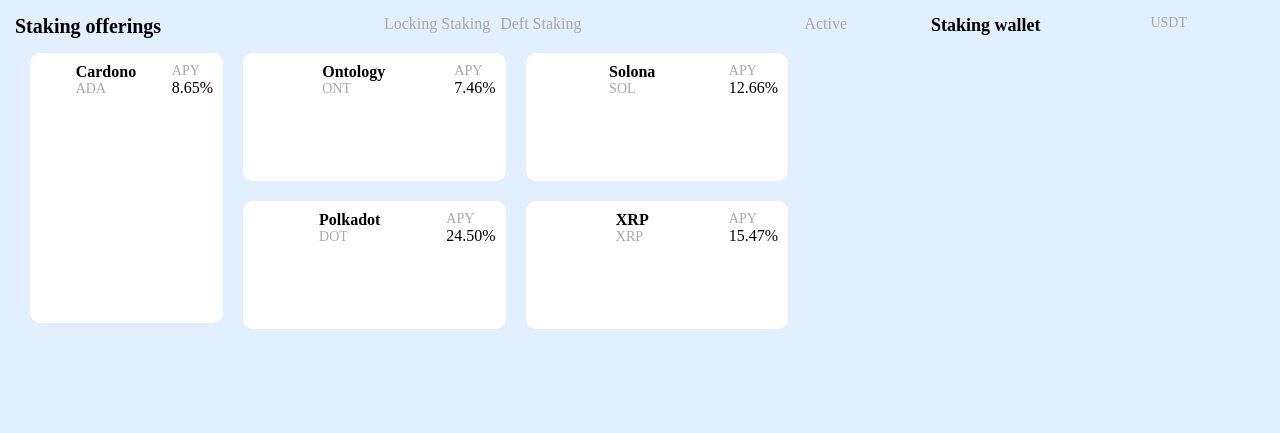
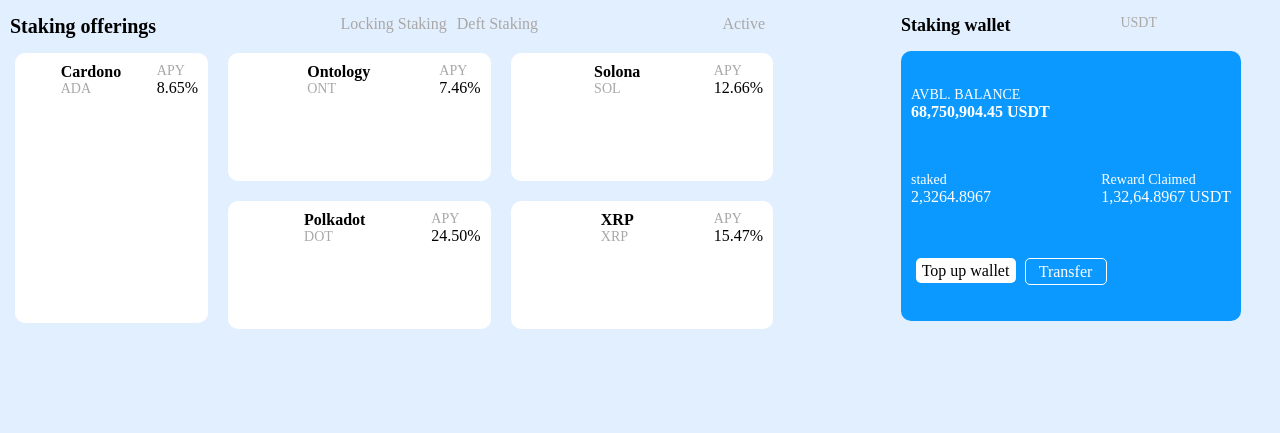
Before and after one commit to naveenpandit11/dashboard, a plain HTML site: page index.html in a window 1280 px wide. Drawn offline with Linux system fonts and the light colour scheme.

Commit message:
add balance container

```diff
--- a/index.html
+++ b/index.html
@@ -6,7 +6,75 @@
     <meta name="viewport" content="width=device-width, initial-scale=1.0">
     <title>Dashboard</title>
     <link rel="stylesheet" href="style.css">
+    <style>
+        .section2 .balance{
+            background-color: #0b99ff;
+            color: white;
+            margin-top: 15px;
+            border-radius: 10px;
+            padding: 10px;
+            width: 25vw;
+            height: 250px;
+            display: flex;
+            flex-direction: column;
+            justify-content: space-around;
+        }
+        .section2 .balance .balance-container{
+            display: flex;
+        }
 
+        .section2 .balance .other-container{
+            display: flex;
+            width: 100%;
+            justify-content: space-between;
+            overflow: hidden;
+        }
+
+        .other-container h4{
+            font-size: 14px;
+            font-weight: 100;
+        }
+        .other-container h3{
+            font-size: 16px;
+            font-weight: 500;
+        }
+        .balance-text .balance-head{
+            font-size: 14px;
+
+        }
+        .balance-text .amount{
+            font-size: 16px;
+            font-weight: 600;
+        }
+        .wallet-button{
+            display: flex;
+            width: 200px;
+            justify-content: space-around;
+        }
+        .wallet-button a{
+            text-decoration: none;
+        }
+        .wallet-button .topup{
+            display: flex;
+            color: black;
+            justify-content: center;
+            align-items: center;
+            border-radius: 5px;
+            background-color: white;
+            width: 100px;
+            height: 25px;
+        }
+        .wallet-button .transfer{
+            display: flex;
+            color: white;
+            justify-content: center;
+            align-items: center;
+            border-radius: 5px;
+            border: white 1px solid;
+            width: 80px;
+            height: 25px;
+        }
+    </style>
 </head>
 
 <body>
@@ -94,18 +162,38 @@
     </div>
     <div class="section2">
         <div class="section2-nav-bar">
-                <div class="nav-heading">Staking wallet</div>
-                <div class="last-button">
-                    <a>USDT</a>
-                </div>
+            <div class="nav-heading">Staking wallet</div>
+            <div class="last-button">
+                <a>USDT</a>
+            </div>
 
         </div>
         <div class="balance">
             <div class="balance-container">
                 <div class="balance-text">
-
+                    <div class="balance-head">AVBL. BALANCE</div>
+                    <div class="amount">68,750,904.45 USDT</div>
                 </div>
                 <img src="" alt="">
+            </div>
+            <div class="other-container">
+                <div class="staked">
+                    <h4>staked</h4>
+                    <h3>2,3264.8967</h3>
+                </div>
+                <div>
+                    <h4>Reward Claimed</h4>
+                    <h3>1,32,64.8967 USDT</h3>
+                </div>
+            </div>
+            <div class="wallet-button">
+                <a href="#">
+                    <div class="topup">Top up wallet</div>
+                </a>
+                <a href="#">
+                    <div class="transfer">Transfer</div>
+                </a>
+
             </div>
         </div>
     </div>
--- a/style.css
+++ b/style.css
@@ -10,7 +10,7 @@ body {
 }
 
 .section1 {
-    margin: 15px;
+    margin-top: 15px;
     display: flex;
     flex-direction: column;
     width: 70vw;
@@ -18,9 +18,10 @@ body {
 }
 
 .nav-bar {
+    margin-left: 10px;
     display: flex;
     justify-content: space-between;
-    width: 65vw;
+    width: 59vw;
     background-color: #e2efff;
 }
 
```
